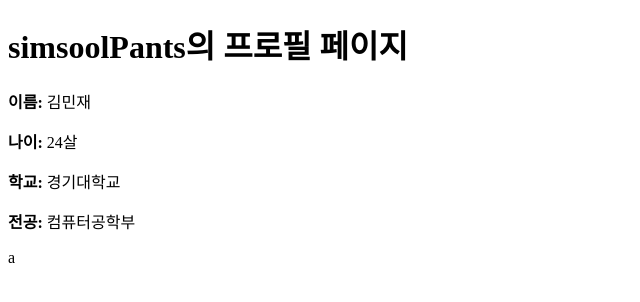
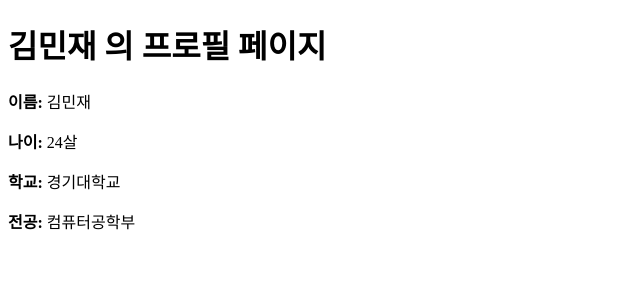
Before and after one commit to tn-als/2025_Didimdol_Webprogramming, a plain HTML site: page kmj/20250327.html in a window 1280 px wide. Shown: the whole page, without its empty margins (0-640 px from the left). Drawn offline with Linux system fonts and the light colour scheme.

Commit message:
week1/kmj

```diff
--- a/kmj/20250327.html
+++ b/kmj/20250327.html
@@ -1,15 +1,15 @@
 <!DOCTYPE html>
 <html>
 <head>
-  <title>simsoolPants의 프로필</title>
+  <title>김민재 의 프로필</title>
 </head>
 <body>
-  <h1>simsoolPants의 프로필 페이지</h1>
+  <h1>김민재 의 프로필 페이지</h1>
 
   <p><strong>이름:</strong> 김민재</p>
   <p><strong>나이:</strong> 24살</p>
   <p><strong>학교:</strong> 경기대학교</p>
   <p><strong>전공:</strong> 컴퓨터공학부</p>
-a
+
 </body>
 </html>
```
